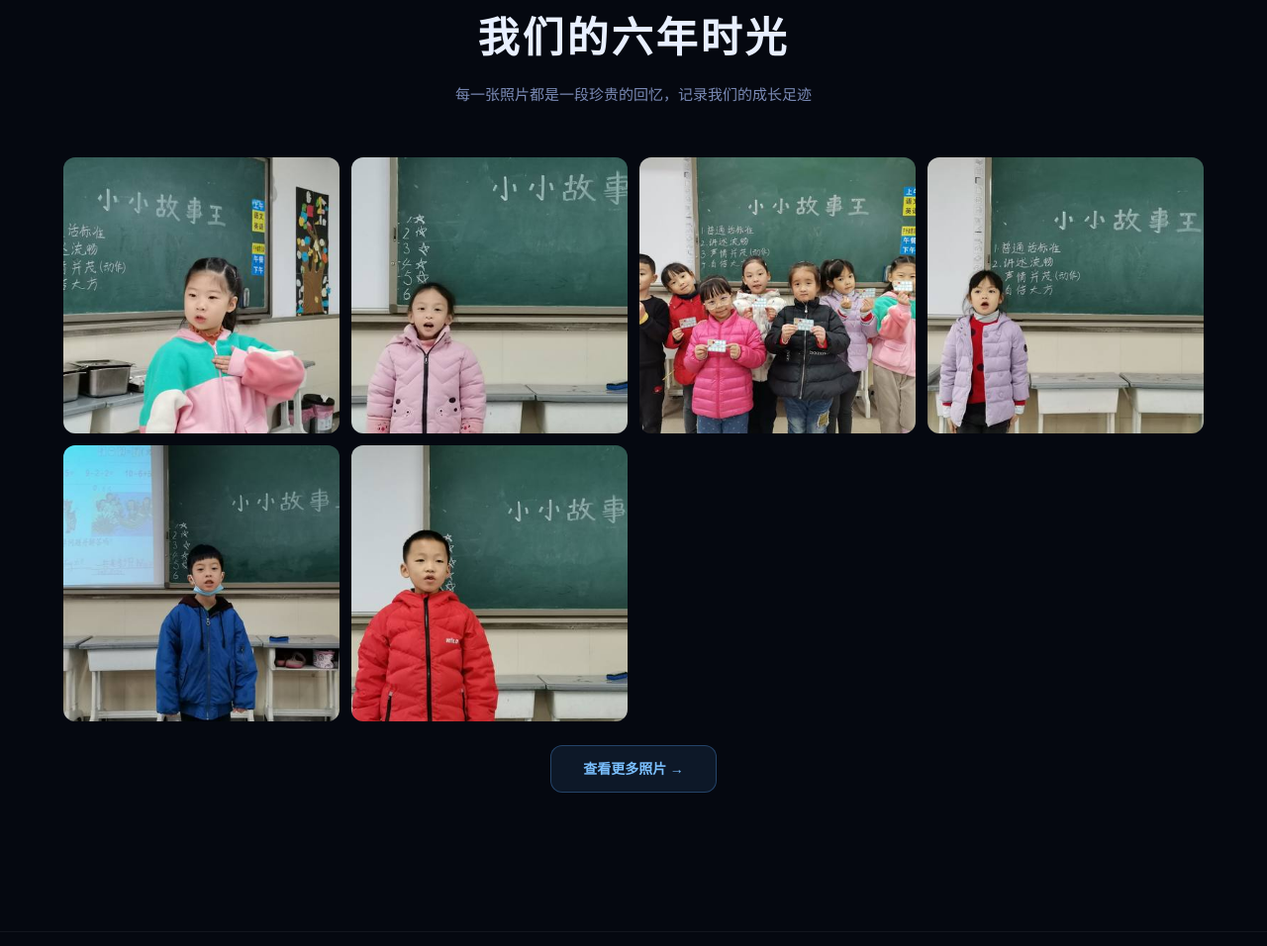
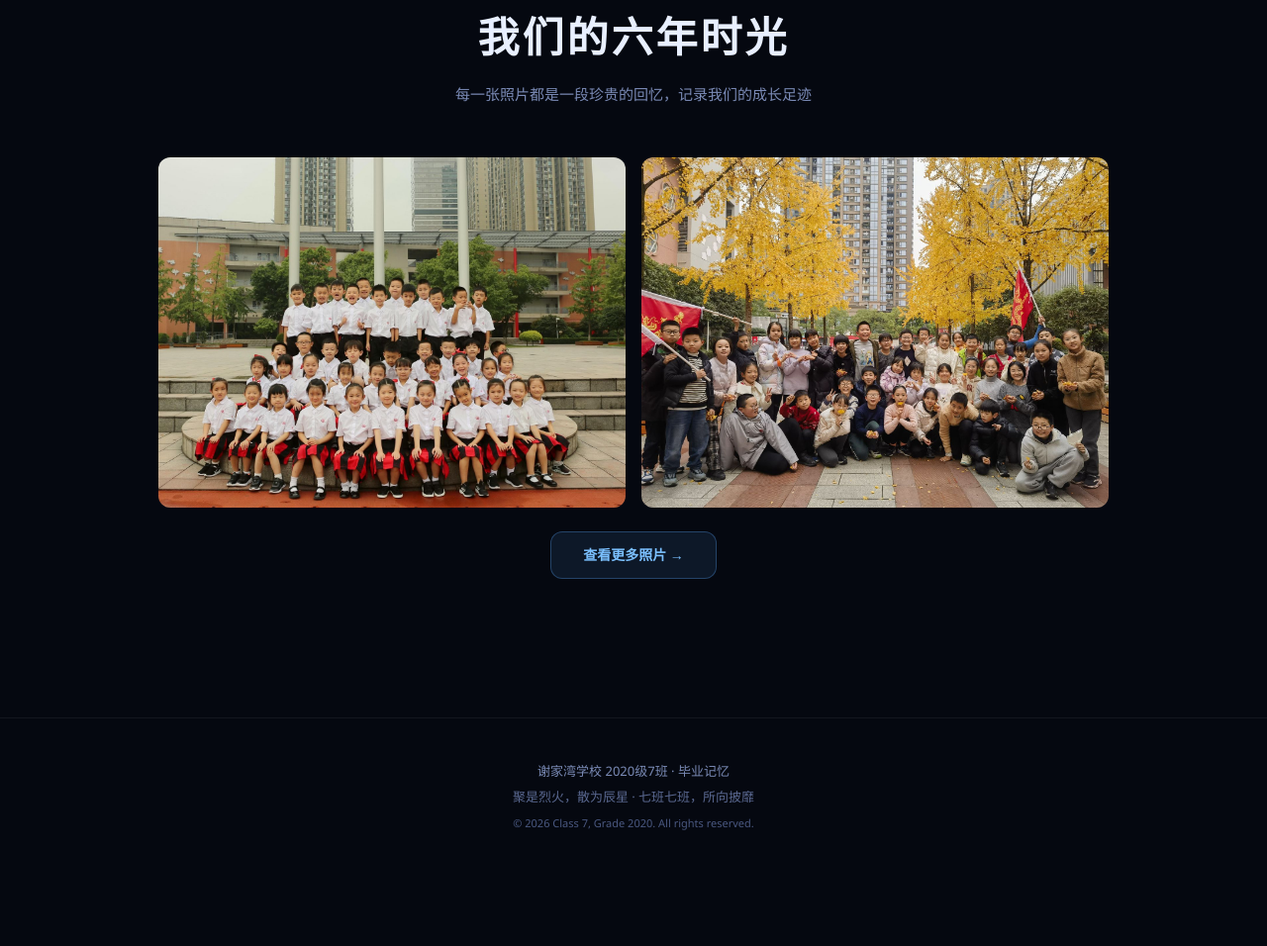
Before and after one commit to zzy315315-ait/cqxjw-class7-2020-2, a plain HTML site: page a3x7k2m9p4q8r3t6w1y5u0i2o4.html in a window 1280 px wide. Shown: the part 919-1875 px from the top of the page at 99% size. After the commit the page ends 1803 px from the top, so only its background shows below. Drawn offline with Linux system fonts and the light colour scheme; sample sign-in values are in the browser's storage.

Commit message:
主页与访客页底部改为入学合照、银杏合影两张并排展示

```diff
--- a/a3x7k2m9p4q8r3t6w1y5u0i2o4.html
+++ b/a3x7k2m9p4q8r3t6w1y5u0i2o4.html
@@ -293,8 +293,9 @@
   .reveal.visible{opacity:1;transform:translateY(0)}
 
   /* ===== 图片画廊 ===== */
-  .photo-gallery{display:grid;grid-template-columns:repeat(4,1fr);gap:12px;margin-top:30px}
-  .photo-item{position:relative;border-radius:12px;overflow:hidden;aspect-ratio:1;cursor:pointer;transition:all .35s;background:rgba(255,255,255,0.05)}
+  .photo-gallery{display:grid;grid-template-columns:repeat(2,1fr);gap:16px;margin-top:30px;max-width:960px;margin-left:auto;margin-right:auto}
+  #photoGallery{grid-template-columns:repeat(2,1fr) !important;gap:16px !important;max-width:960px;margin-left:auto;margin-right:auto}
+  .photo-item{position:relative;border-radius:12px;overflow:hidden;aspect-ratio:4/3;cursor:pointer;transition:all .35s;background:rgba(255,255,255,0.05)}
   .photo-item:hover{transform:scale(1.03);box-shadow:0 8px 24px rgba(0,0,0,0.3)}
   .photo-item img{width:100%;height:100%;object-fit:cover;transition:transform .5s}
   .photo-item:hover img{transform:scale(1.1)}
@@ -464,38 +465,26 @@
    主页 - 谢家湾学校2020级7班毕业记忆
    ============================================================ */
 
-/* 首页图片画廊 - 只保留仓库里真实存在的素材（避免 404 裂图） */
+/* 首页图片画廊 - 入学合照与银杏合影两张并排 */
 var HOME_PHOTOS = [
-  'photos/new/Image_1787402509786_195.jpg',
-  'photos/new/Image_1787402510032_964.jpg',
-  'photos/new/Image_1787402510751_502.jpg',
-  'photos/new/Image_1787402510928_2.jpg',
-  'photos/new/Image_1787402511583_886.jpg',
-  'photos/new/Image_1787402511698_771.jpg',
-  'photos/new/Image_1787402512477_693.jpg',
-  'photos/new/Image_1787402512607_155.jpg',
-  'photos/new/Image_1787402513339_116.jpg',
-  'photos/new/Image_1787402513383_308.jpg',
-  'photos/new/Image_1787402513613_346.jpg',
-  'photos/new/Image_1787402513997_154.jpg'
+  {src:'photos/ruxue.jpg', caption:'入学合照'},
+  {src:'photos/yinxing.jpg', caption:'银杏树下合影'}
 ];
 
-/* 初始化图片画廊 - 只展示6张 */
+/* 初始化图片画廊 - 两张合影并排 */
 function initPhotoGallery(){
   var gallery = document.getElementById('photoGallery');
   if(!gallery) return;
   gallery.innerHTML = '';
-  // 只展示前6张图片
-  var displayCount = Math.min(6, HOME_PHOTOS.length);
-  for(var i = 0; i < displayCount; i++){
-    (function(src, idx){
+  for(var i = 0; i < HOME_PHOTOS.length; i++){
+    (function(photo, idx){
       var item = document.createElement('div');
       item.className = 'photo-item';
       item.style.opacity = '0';
       item.style.transform = 'translateY(20px)';
       item.style.transition = 'all .5s ease';
-      item.innerHTML = '<img src="' + src.replace('photos/new/', 'photos/thumb/') + '" alt="班级照片' + (idx+1) + '" loading="lazy" onerror="this.parentElement.style.display=\'none\'"><div class="photo-overlay"><span>点击查看大图</span></div>';
-      item.addEventListener('click', function(){ openPhotoViewer(src); });
+      item.innerHTML = '<img src="' + photo.src + '" alt="' + photo.caption + '" loading="lazy" onerror="this.parentElement.style.display=\'none\'"><div class="photo-overlay"><span>' + photo.caption + ' · 点击查看大图</span></div>';
+      item.addEventListener('click', function(){ openPhotoViewer(photo.src); });
       gallery.appendChild(item);
       // 延迟显示，形成渐入效果
       setTimeout(function(){
```
Also changed, not shown: visitor.html (+9 -18 lines), photos/ruxue.jpg (added), photos/yinxing.jpg (added).
